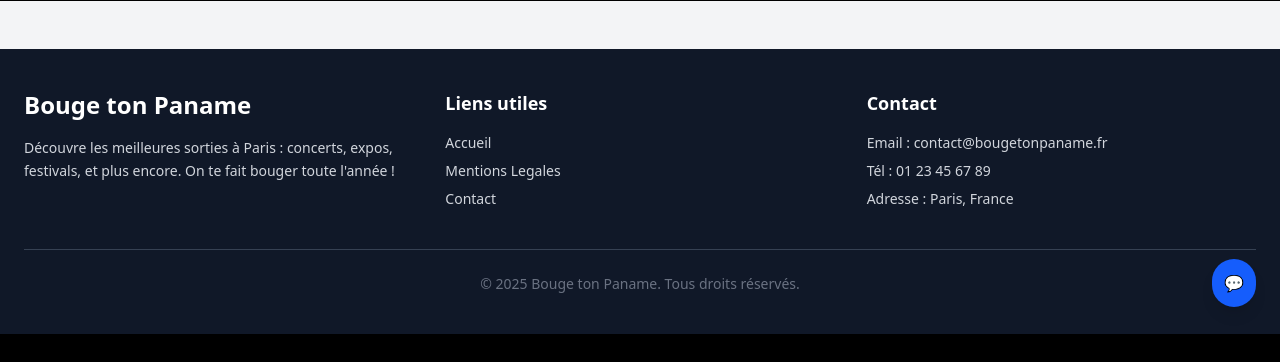
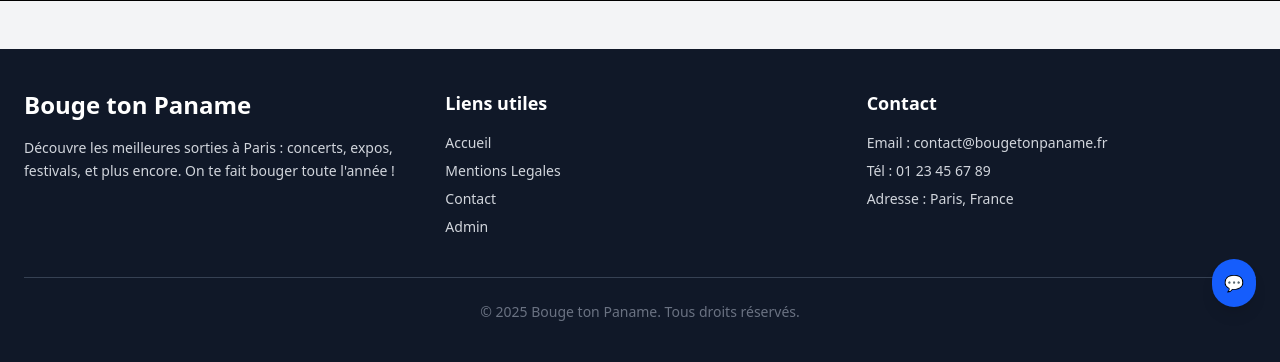
Before and after one commit to Douxzy/Bouge-ton-Paname, a PHP site: page /index.php in a window 1280 px wide. Shown: the part 469-831 px from the top of the page. Before the commit the page ends 803 px from the top, so only its background shows below. Run offline with PHP 8.4, Linux system fonts and the light colour scheme; data that the repository does not hold is empty.

Commit message:
Fix/ajout du lien admin dans le footer

```diff
--- a/www/vue/footer/footer.php
+++ b/www/vue/footer/footer.php
@@ -14,6 +14,7 @@
                 <li><a href="<?php __DIR__; ?>index.php" class="hover:text-white transition">Accueil</a></li>
                 <li><a href="<?php __DIR__; ?>mentions-legales.php" class="hover:text-white transition">Mentions Legales</a></li>
                 <li><a href="<?php __DIR__; ?> contact.php" class="hover:text-white transition">Contact</a></li>
+                <li><a href="../admin/login.php" class="hover:text-white transition">Admin</a></li>
             </ul>
         </div>
 
```
